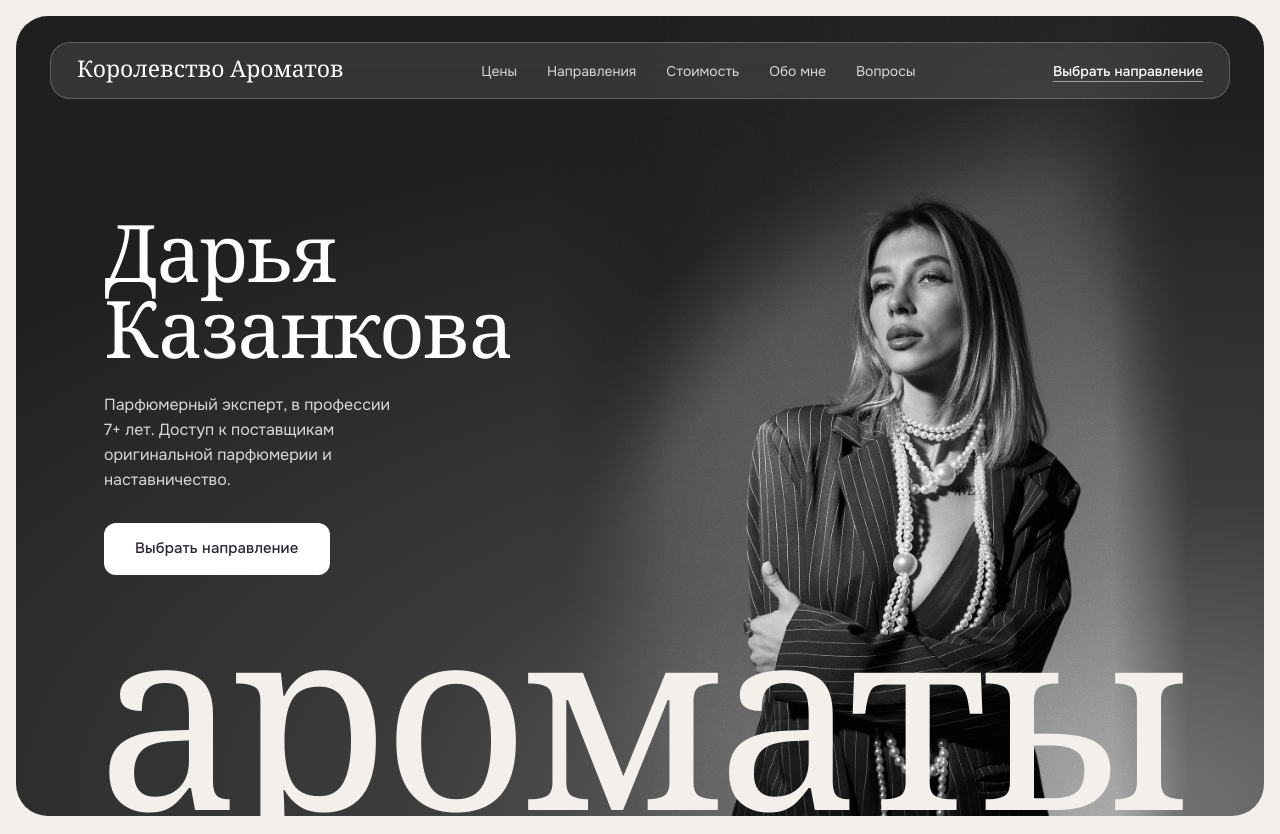
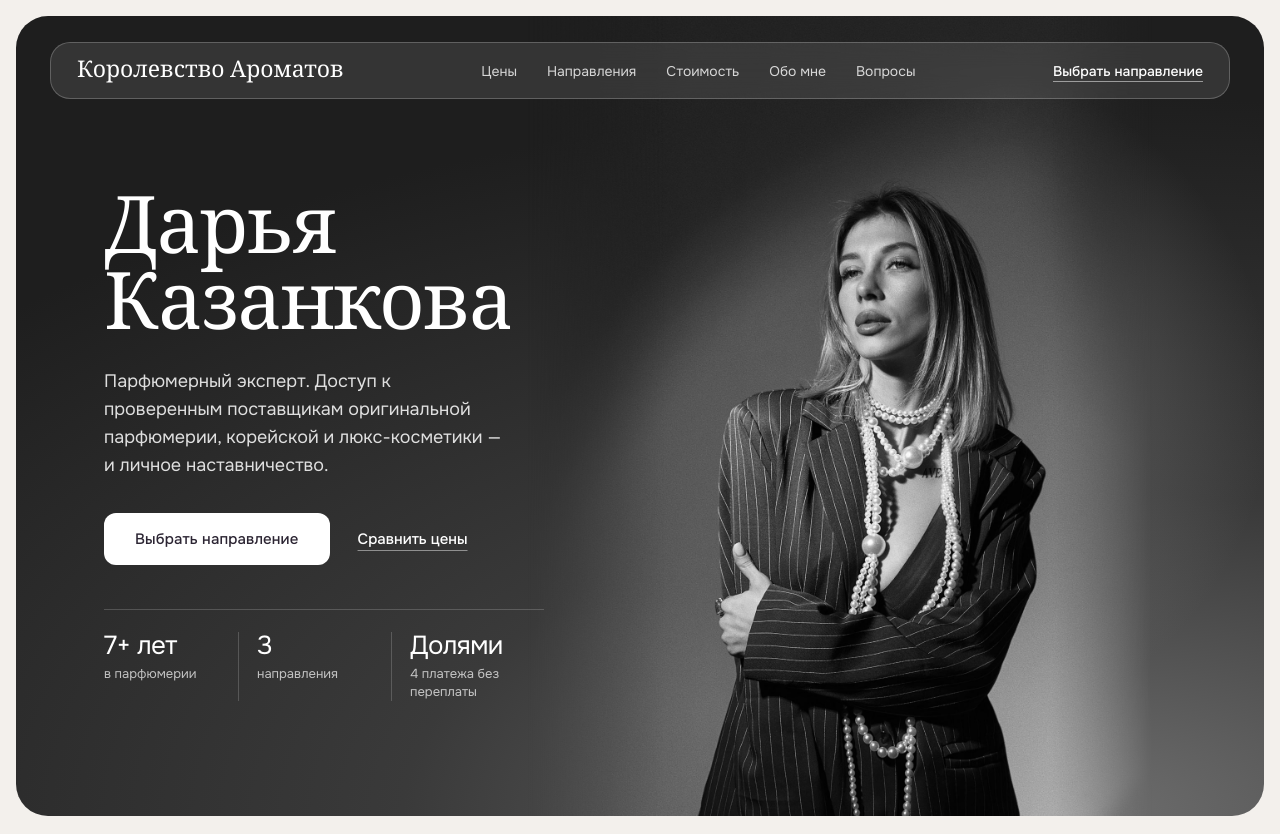
Before and after one commit to amirrchik22/korolevstvo-aromatov, a plain HTML site: page index.html in a window 1280 px wide. Shown: the top 834 px of the page. Drawn offline with nearby package versions, Linux system fonts and the light colour scheme.

Commit message:
Calmer hero: no giant word, centered copy, CTA link and facts
Co-Authored-By: Claude Opus 5.5 <noreply@anthropic.com>

```diff
--- a/index.html
+++ b/index.html
@@ -79,13 +79,15 @@
   /* ---------- Первый экран ---------- */
   .hero {
     position: relative; min-height: min(100vh, 820px); overflow: hidden;
-    background: radial-gradient(120% 90% at 85% 100%, #7a7a7a 0%, #3c3c3c 45%, #1f1f1f 100%);
+    background:
+      radial-gradient(38% 60% at 74% 48%, rgba(150,150,150,.55) 0%, rgba(150,150,150,0) 70%),
+      radial-gradient(120% 90% at 85% 100%, #6e6e6e 0%, #3a3a3a 45%, #1e1e1e 100%);
     display: flex; flex-direction: column; color: #fff;
   }
   .hero-portrait {
-    position: absolute; z-index: 1; right: 6%; bottom: -3%; height: 106%; width: auto; max-width: none;
-    -webkit-mask-image: linear-gradient(to right, transparent 0, #000 18%, #000 88%, transparent 100%);
-            mask-image: linear-gradient(to right, transparent 0, #000 18%, #000 88%, transparent 100%);
+    position: absolute; z-index: 1; right: 9%; bottom: 0; height: 104%; width: auto; max-width: none;
+    -webkit-mask-image: linear-gradient(to right, transparent 0, #000 22%, #000 84%, transparent 100%);
+            mask-image: linear-gradient(to right, transparent 0, #000 22%, #000 84%, transparent 100%);
   }
   .nav {
     position: relative; z-index: 3; margin: 26px 34px 0;
@@ -102,12 +104,19 @@
   .nav-cta:hover { text-decoration-color: #fff; }
   .hero-copy { position: relative; z-index: 2; margin-top: clamp(96px, 15vh, 170px); max-width: calc(600px + max(0px, (100vw - 1200px) / 2)); padding-left: max(clamp(24px, 6vw, 96px), calc((100vw - 1200px) / 2 + 48px)); padding-right: 24px; }
   .hero-copy .name { font: 500 clamp(44px, 6.2vw, 88px)/.96 var(--display); letter-spacing: -0.02em; }
-  .hero-copy .role { font: 400 16px/1.55 var(--sans); opacity: .82; max-width: 330px; margin-top: 22px; }
-  .hero-btn { margin-top: 30px; }
+  .hero-copy .role { font: 400 18px/1.55 var(--sans); opacity: .85; max-width: 400px; margin-top: 26px; }
+  .hero-actions { display: flex; align-items: center; gap: 28px; flex-wrap: wrap; margin-top: 34px; }
+  .hero-btn { margin-top: 0; }
+  .hero-link { font: 500 15px/1 var(--sans); color: #fff; text-decoration: underline; text-underline-offset: 6px; text-decoration-color: rgba(255,255,255,.45); }
+  .hero-link:hover { text-decoration-color: #fff; }
+  .hero-facts { display: flex; gap: 0; margin-top: 48px; padding-top: 22px; border-top: 1px solid rgba(255,255,255,.18); max-width: 440px; }
+  .hero-facts div { flex: 1; padding-right: 18px; font: 400 13px/1.4 var(--sans); color: rgba(255,255,255,.7); }
+  .hero-facts div + div { padding-left: 18px; border-left: 1px solid rgba(255,255,255,.18); }
+  .hero-facts b { display: block; font: 400 26px/1.1 var(--sans); letter-spacing: -0.02em; color: #fff; margin-bottom: 4px; }
   .hero-word {
-    position: relative; z-index: 2; margin-top: auto; text-align: center;
+    position: relative; z-index: 0; margin-top: auto; text-align: center;
     font: 400 clamp(84px, 20vw, 380px)/.8 var(--display); letter-spacing: -0.03em;
-    color: var(--paper); transform: translateY(.06em); user-select: none;
+    color: rgba(243,240,236,.92); transform: translateY(.06em); user-select: none;
   }
 
   /* ---------- Твоё дело ---------- */
@@ -300,6 +309,11 @@
 
   /* ================= Планшет и шире ================= */
 
+
+  /* Первый экран: текст по центру высоты, без гигантского слова */
+  .hero-word { display: none; }
+  .hero-copy { margin-top: auto; margin-bottom: auto; padding-top: 48px; padding-bottom: 72px; }
+  .hero-facts { margin-top: 44px; }
   /* ---------- Скруглённые блоки-панели во всю ширину ---------- */
   .hero { margin: 16px 16px 0; border-radius: 32px; }
   #prices.tinted { margin: 0 16px; border-radius: 32px; }
@@ -372,11 +386,16 @@
       -webkit-mask-image: linear-gradient(to bottom, #000 55%, transparent 96%); mask-image: linear-gradient(to bottom, #000 55%, transparent 96%);
     }
     .hero::before { content: ""; position: absolute; inset: 0; z-index: 1; background: linear-gradient(180deg, rgba(0,0,0,.3) 0%, transparent 18%, transparent 46%, rgba(20,18,24,.8) 78%); }
-    .hero-copy { margin-top: auto; margin-bottom: 18px; padding: 0 20px; text-shadow: 0 2px 14px rgba(0,0,0,.5); }
+    .hero-copy { margin-top: auto; margin-bottom: 0; padding: 0 20px 26px; text-shadow: 0 2px 14px rgba(0,0,0,.5); }
     .hero-copy .name { font-size: 46px; line-height: .98; }
     .hero-copy .role { font-size: 15px; line-height: 1.45; max-width: 300px; margin-top: 14px; }
-    .hero-btn { width: 100%; min-height: 54px; font-size: 16px; margin-top: 22px; text-shadow: none; }
-    .hero-word { margin-top: 0; font-size: 21vw; letter-spacing: -0.045em; transform: translateY(.1em); }
+    .hero-actions { margin-top: 22px; gap: 16px; justify-content: center; }
+    .hero-btn { width: 100%; min-height: 54px; font-size: 16px; text-shadow: none; }
+    .hero-facts { display: none; }
+    .hero-facts div { padding-right: 10px; font-size: 12px; }
+    .hero-facts div + div { padding-left: 10px; }
+    .hero-facts b { font-size: 20px; }
+    .hero-word { margin-top: 14px; font-size: 21vw; letter-spacing: -0.045em; transform: none; padding-left: 16px; }
 
     .intro-sec { padding: 80px 0 64px; }
     .intro { gap: 40px; }
@@ -488,10 +507,17 @@
     </nav>
     <div class="hero-copy">
       <div class="name">Дарья Казанкова</div>
-      <div class="role">Парфюмерный эксперт, в профессии 7+&nbsp;лет. Доступ к поставщикам оригинальной парфюмерии и наставничество.</div>
-      <a class="btn btn-white hero-btn" href="#prices">Выбрать направление</a>
+      <div class="role">Парфюмерный эксперт. Доступ к проверенным поставщикам оригинальной парфюмерии, корейской и люкс-косметики — и личное наставничество.</div>
+      <div class="hero-actions">
+        <a class="btn btn-white hero-btn" href="#prices">Выбрать направление</a>
+        <a class="hero-link" href="#compare">Сравнить цены</a>
+      </div>
+      <div class="hero-facts">
+        <div><b>7+ лет</b>в парфюмерии</div>
+        <div><b>3</b>направления</div>
+        <div><b>Долями</b>4 платежа без переплаты</div>
+      </div>
     </div>
-    <div class="hero-word" aria-hidden="true">ароматы</div>
   </header>
 
   <main>
```
